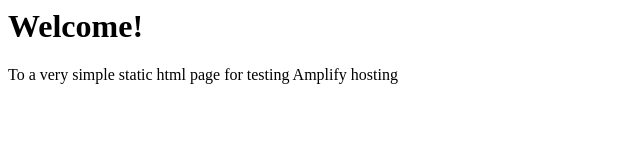
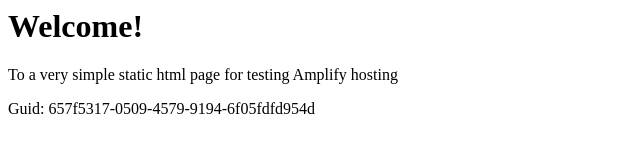
Before and after one commit to aws-aemilia-dub/Github-PR-Commit-Integration-Test-DoNotTouch-v0-prod-eu-west-1, a website: page src/index.html in a window 1280 px wide. Shown: the whole page, without its empty margins (0-640 px from the left). Drawn offline with Linux system fonts and the light colour scheme.

Commit message:
commit from integ tests

```diff
--- a/src/index.html
+++ b/src/index.html
@@ -1,3 +1,5 @@
+
+
 <html lang="en">
 
 <head>
@@ -10,6 +12,6 @@
 <body>
     <h1>Welcome!</h1>
     <p>To a very simple static html page for testing Amplify hosting</p>
-</body>
+    <p>Guid: 657f5317-0509-4579-9194-6f05fdfd954d</p></body>
 
 </html>
```
